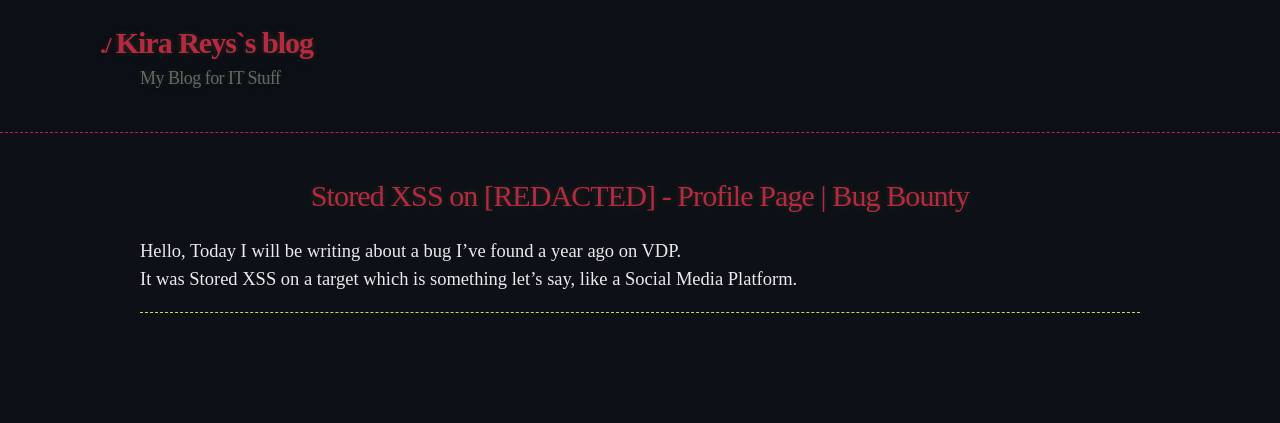
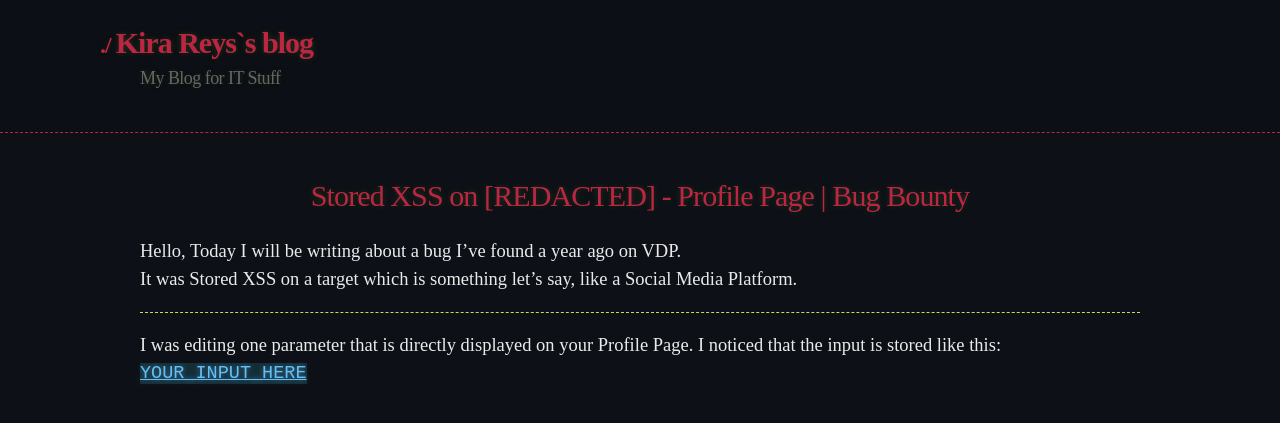
Before and after one commit to 20kilograma/blog, a Jekyll site: the page built from stored-xss-0.md, in a window 1280 px wide. Shown: the top 423 px of the page. Built offline with Jekyll 4.4.1, drawn with Linux system fonts in a browser that asks for light colours; some web fonts are replaced; our own code applies the rules of GitHub Pages for plain Markdown files.

Commit message:
Update stored-xss-0.md

```diff
--- a/stored-xss-0.md
+++ b/stored-xss-0.md
@@ -4,3 +4,6 @@ Hello, Today I will be writing about a bug I've found a year ago on VDP. <br>
 It was Stored XSS on a target which is something let's say, like a Social Media Platform. <br>
 
 <hr>
+
+I was editing one parameter that is directly displayed on your Profile Page. I noticed that the input is stored like this: <br>
+<code><a class="..." href="..." title="YOUR_INPUT_HERE">YOUR_INPUT_HERE</a>
```
